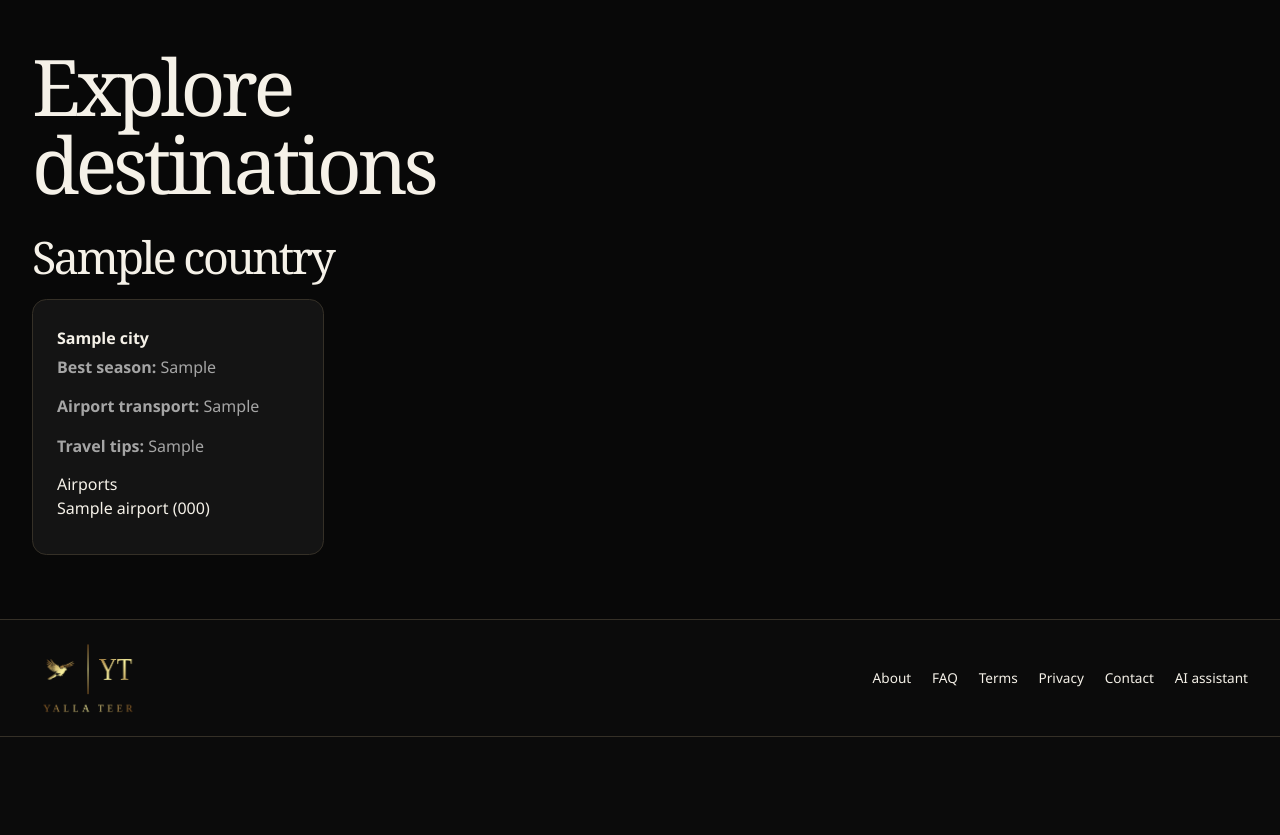
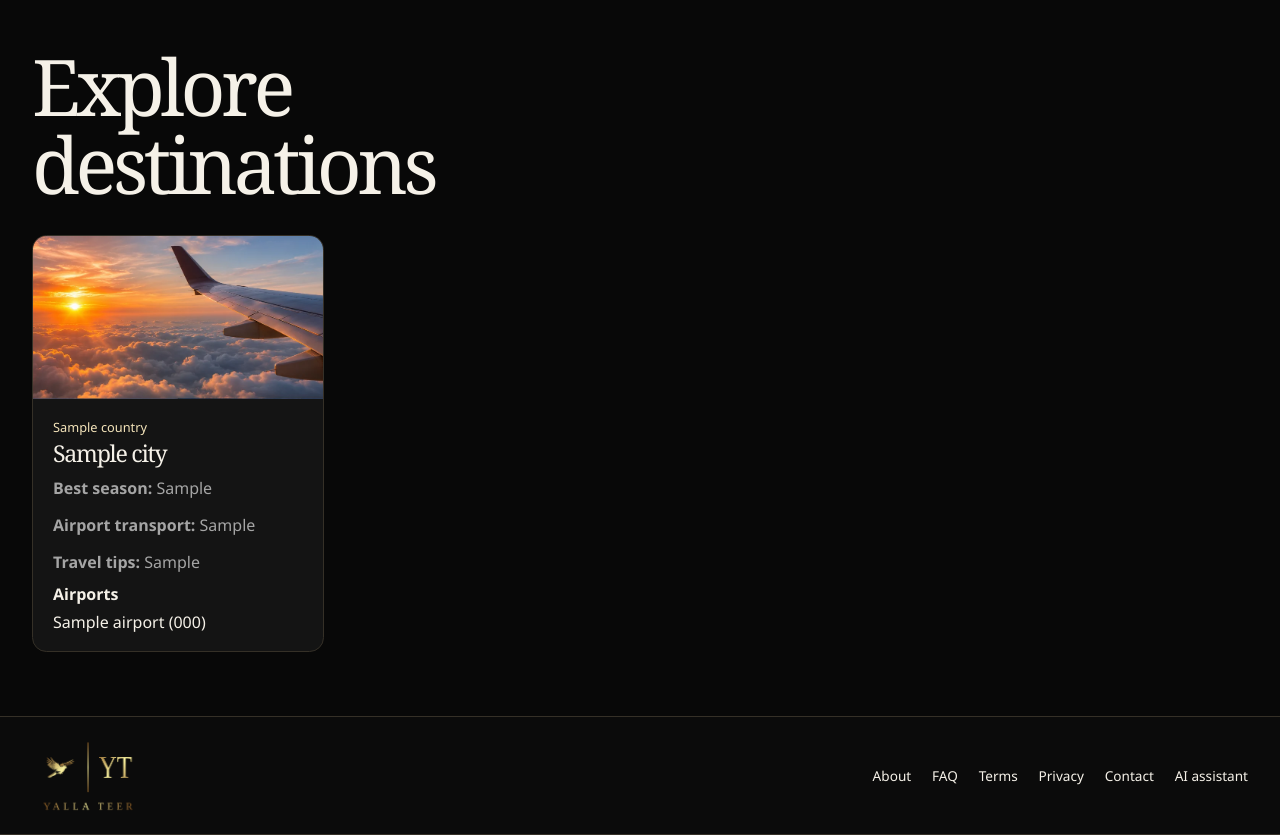
Before and after one commit to alkayyalirahaf/Laravel-Project, a Laravel app: page /destinations in a window 1280 px wide. Shown: the part 95-930 px from the top of the page. Before the commit the page ends 832 px from the top, so only its background shows below. Run offline with Laravel 12, Linux system fonts and the light colour scheme; tables that the repository leaves empty hold one stand-in row (values such as "Sample post"); style sheets or scripts are compiled from the project's sources; parts of the project's set-up code (start-up, migrations or seed data) failed here and were passed over.

Commit message:
fix the frontend

```diff
--- a/resources/css/landing.css
+++ b/resources/css/landing.css
@@ -50,7 +50,8 @@
 .travel-status-route:not([hidden]) {grid-column:span 2}
 .travel-tools [hidden] {display:none}
 .traveler-counter {display:flex;align-items:center;justify-content:space-between;gap:.5rem;font-size:.78rem}
-.traveler-stepper {display:flex;align-items:center;gap:.2rem}
+.traveler-counter label {min-inline-size:0;overflow-wrap:anywhere}
+.traveler-stepper {display:flex;align-items:center;gap:.2rem;flex:none}
 .traveler-stepper button {width:1.85rem;height:1.85rem;border:1px solid var(--border);border-radius:50%;color:var(--highlight);cursor:pointer}
 .traveler-stepper button:disabled {opacity:.4;cursor:default}
 .traveler-stepper input {width:1.65rem;padding:0;border:0;text-align:center;appearance:textfield}
@@ -72,7 +73,7 @@
 .landing-travelers summary {display:grid;gap:.35rem;list-style:none;color:var(--highlight);font-size:.78rem}
 .landing-travelers strong {display:flex;align-items:center;justify-content:space-between;gap:.2rem;min-height:2.75rem;border:1px solid #655946;border-radius:.45rem;padding:.5rem;background:#100f0d;color:var(--text);font-size:.85rem;font-weight:400}
 .landing-travelers strong::after {content:'⌄'}
-.traveler-popover {position:absolute;top:calc(100% + .4rem);inset-inline-end:0;z-index:4;width:min(18rem,75vw);display:grid;grid-template-columns:1fr 1fr;gap:.6rem;background:#191919;border:1px solid #655946;border-radius:.6rem;padding:.8rem}
+.traveler-popover {position:absolute;top:calc(100% + .4rem);inset-inline-end:0;z-index:4;inline-size:min(18rem,calc(100vw - 3rem));max-inline-size:100vw;box-sizing:border-box;display:grid;grid-template-columns:minmax(0,1fr);gap:.75rem;background:#191919;border:1px solid #655946;border-radius:.6rem;padding:.8rem}
 .search-submit {white-space:nowrap}
 .landing-search-options {display:flex;justify-content:space-between;flex-wrap:wrap;gap:.5rem}
 .landing-search-options .trip-options {gap:.2rem;padding:.25rem;background:#100f0d;border-radius:1.5rem}
@@ -142,7 +143,7 @@
     .landing {--landing-width:calc(100% - 2rem)}
     .landing-hero {min-height:30rem}
     .hero-coordinates {inset-block-end:17%}
-    .traveler-popover {inset-inline-start:0;inset-inline-end:auto}
+    .traveler-popover {inset-inline-start:0;inset-inline-end:auto;max-inline-size:100%}
     .landing-split {grid-template-columns:1fr}
     .booking-steps {grid-template-columns:1fr 1fr}
 }
@@ -208,11 +209,16 @@
 }
 .destination-directory-link:hover {text-decoration:underline;text-underline-offset:.25em}
 .destination-directory-link:focus-visible {outline:2px solid var(--gold);outline-offset:3px}
-.destination-directory > .directory-section {margin-block-start:2rem}
-.directory-section + .directory-section {margin-block-start:3.5rem}
-.directory-section h2 {margin-block-end:1.2rem;font-size:clamp(1.7rem,4vw,2.8rem)}
-.directory-grid {display:grid;grid-template-columns:repeat(auto-fill,minmax(min(100%,17rem),1fr));grid-auto-rows:16rem;gap:1rem}
-.directory-grid .destination-card {min-height:0}
+.directory-grid {display:grid;grid-template-columns:repeat(auto-fill,minmax(min(100%,17rem),1fr));gap:1rem;align-items:stretch;margin-block-start:2rem}
+.directory-grid .directory-card {padding:0;overflow:hidden}
+.directory-photo {aspect-ratio:16/9;background:#241e15 url('/assets/landing/wing.webp') center/cover no-repeat}
+.directory-photo img {display:block;width:100%;height:100%;object-fit:cover}
+.directory-photo img[hidden] {display:none}
+.directory-copy {padding:1.1rem 1.25rem;overflow-wrap:anywhere}
+.directory-copy h2 {margin:.25rem 0 .55rem;font-size:1.45rem}
+.directory-copy .directory-country {margin:0;color:var(--highlight);font-size:.8rem}
+.directory-copy p {margin:.65rem 0}
+.directory-copy ul {margin-block-end:0}
 .destination-card-text {background:linear-gradient(135deg,#2c2418,#141414)}
 @media(max-width:48rem) {
     .hero-copy {padding-block-end:8rem}
--- a/resources/js/landing.js
+++ b/resources/js/landing.js
@@ -274,3 +274,9 @@ for (const photo of document.querySelectorAll('[data-destination-photo]')) {
     photo.addEventListener('error', showTextCard, { once: true });
     if (photo.complete && !photo.naturalWidth) showTextCard();
 }
+
+for (const photo of document.querySelectorAll('[data-directory-photo]')) {
+    const showFallback = () => { photo.hidden = true; };
+    photo.addEventListener('error', showFallback, { once: true });
+    if (photo.complete && !photo.naturalWidth) showFallback();
+}
--- a/resources/views/pages/destinations.blade.php
+++ b/resources/views/pages/destinations.blade.php
@@ -3,37 +3,62 @@
 @section('title', __('Destinations'))
 @section('body-class', 'landing')
 
+@php
+    $cityPhotos = [
+        'amman' => 'amman.webp',
+        'dubai' => 'dubai.webp',
+        'istanbul' => 'istanbul.webp',
+        'paris' => 'paris.webp',
+        'london' => 'catalog/lond.webp',
+        'tokyo' => 'catalog/jp.webp',
+        'bangkok' => 'catalog/th.webp',
+    ];
+    $cityImageUrls = [
+        'cairo' => 'https://www.voyageegypte.fr/cdn/eg-public/citadelle_caire_vue_terasse.jpg',
+        'rome' => 'https://images.unsplash.com/photo-1711447402543-d9acc369fbe4?w=800&fit=crop',
+    ];
+@endphp
+
 @section('content')
 <div class="landing-wrap destination-directory">
     <h1>{{ __('Explore destinations') }}</h1>
-    @forelse($countries as $country)
-        <section class="directory-section">
-            <h2>{{ $country->name }}</h2>
-            @if($country->cities->isEmpty())
-                <p>No city information is available yet.</p>
-            @else
+    @if($countries->contains(fn ($country) => $country->cities->isNotEmpty()))
         <div class="directory-grid">
+            @foreach($countries as $country)
                 @foreach($country->cities as $city)
-                        <article class="panel">
-                            <h3>{{ $city->name }}</h3>
+                @php
+                    $slug = \Illuminate\Support\Str::slug($city->name);
+                    $photo = isset($cityPhotos[$slug])
+                        ? asset('assets/landing/'.$cityPhotos[$slug])
+                        : ($cityImageUrls[$slug] ?? null);
+                @endphp
+                <article class="panel directory-card">
+                    <div class="directory-photo">
+                        @if($photo)
+                            <img src="{{ $photo }}" data-directory-photo alt="" loading="lazy" decoding="async" width="640" height="360">
+                        @endif
+                    </div>
+                    <div class="directory-copy">
+                        <p class="directory-country">{{ $country->name }}</p>
+                        <h2>{{ $city->name }}</h2>
                         @if($city->best_season)<p><strong>Best season:</strong> {{ $city->best_season }}</p>@endif
                         @if($city->airport_transport)<p><strong>Airport transport:</strong> {{ $city->airport_transport }}</p>@endif
                         @if($city->tips)<p><strong>Travel tips:</strong> {{ $city->tips }}</p>@endif
                         @if($city->airports->isNotEmpty())
-                                <h4>Airports</h4>
+                            <h3>Airports</h3>
                             <ul>
                                 @foreach($city->airports as $airport)
                                     <li>{{ $airport->name }} ({{ $airport->code }})</li>
                                 @endforeach
                             </ul>
                         @endif
+                    </div>
                 </article>
                 @endforeach
+            @endforeach
         </div>
+    @else
+        <p>Destination information will be available soon.</p>
     @endif
-        </section>
-    @empty
-        <p>Destination information will be available soon.</p>
-    @endforelse
 </div>
 @endsection
--- a/routes/web.php
+++ b/routes/web.php
@@ -48,8 +48,6 @@ use App\Http\Controllers\AirlineAdmin\DashboardController as AirlineDashboardCon
 use App\Http\Controllers\AirlineAdmin\FlightController as AirlineFlightController;
 use App\Http\Controllers\AirlineAdmin\BookingController as AirlineBookingController;
 use App\Http\Controllers\AirlineAdmin\ReviewController as AirlineReviewController;
-use App\Http\Controllers\SuperAdmin\FlightController as AdminFlightController;
-use App\Http\Controllers\SuperAdmin\PaymentController as AdminPaymentController;
 
 
 
@@ -299,8 +297,3 @@ Route::prefix('airline')->name('airline.')->middleware('role.airline-admin')->gr
     // C6: Reviews
     Route::get('/reviews', [AirlineReviewController::class, 'index'])->name('reviews');
 });
-
-// 3. Super Admin Read-Only Routes (A6, A8)
-// Add inside existing Route::prefix('admin')->name('admin.')->middleware('role.super-admin')
-Route::get('/flights', [AdminFlightController::class, 'index'])->name('flights');
-Route::get('/payments', [AdminPaymentController::class, 'index'])->name('payments');
```
Lines whose indentation alone changed are shown as unchanged.
